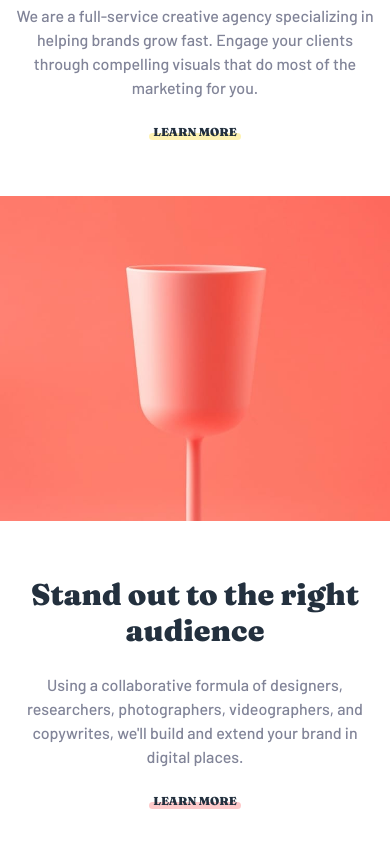
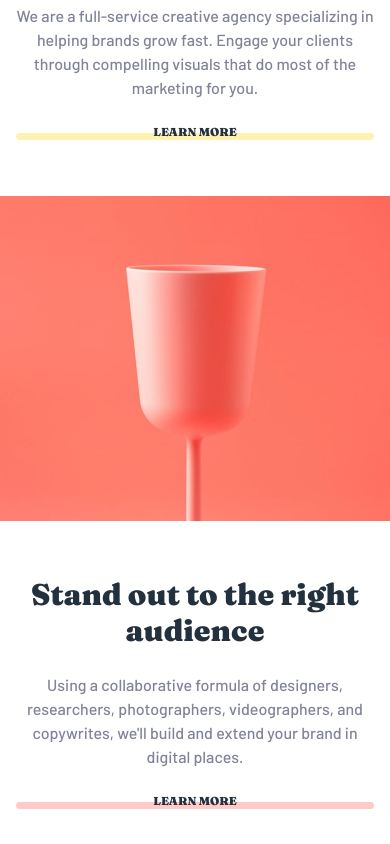
Before and after one commit to Keerk99/sunnyside, a React (Create React App) app: page / in a window 390 px wide. Shown: the part 1280-2124 px from the top of the page. Built offline with nearby package versions, Linux system fonts and the light colour scheme.

Commit message:
Testing mobile text 'Learn More' responsive

```diff
--- a/src/components/Main/index.jsx
+++ b/src/components/Main/index.jsx
@@ -24,7 +24,7 @@ export default function Main() {
                 brands grow fast. Engage your clients through compelling visuals
                 that do most of the marketing for you.
               </p>
-              <span className="relative w-fit px-2 font-fraunces font-black text-very-dark-desaturated-blue cursor-pointer after:content-[''] after:w-full after:absolute after:border-b-[10px] after:border-solid after:border-dark-yellow after:left-0 after:bottom-0 after:rounded-2xl after:-z-10 after:transition-colors after:ease-in after:duration-500 after:hover:border-yellow max-xl:text-sm max-xl:px-1 max-lg:text-xs max-lg:after:border-b-[7px] max-md:self-center max-md:text-[0.72rem] max-md:text-center max-md:w-auto">
+              <span className="relative w-fit px-2 font-fraunces font-black text-very-dark-desaturated-blue cursor-pointer after:content-[''] after:w-full after:absolute after:border-b-[10px] after:border-solid after:border-dark-yellow after:left-0 after:bottom-0 after:rounded-2xl after:-z-10 after:transition-colors after:ease-in after:duration-500 after:hover:border-yellow max-xl:text-sm max-xl:px-1 max-lg:text-xs max-lg:after:border-b-[7px]  max-md:text-[0.72rem] max-md:text-center max-md:w-auto">
                 LEARN MORE
               </span>
             </div>
@@ -51,7 +51,7 @@ export default function Main() {
                 photographers, videographers, and copywrites, we'll build and
                 extend your brand in digital places.
               </p>
-              <span className="relative w-fit px-2 font-fraunces font-black text-very-dark-desaturated-blue cursor-pointer after:content-[''] after:w-full after:absolute after:border-b-[10px] after:border-solid after:border-red-200 after:left-0 after:bottom-0 after:rounded-2xl after:-z-10 after:transition-colors after:ease-in after:duration-500 after:hover:border-red-400 max-xl:text-sm max-xl:px-1 max-lg:text-xs max-lg:after:border-b-[7px] max-md:self-center max-md:text-[0.72rem] max-md:text-center max-md:w-auto">
+              <span className="relative w-fit px-2 font-fraunces font-black text-very-dark-desaturated-blue cursor-pointer after:content-[''] after:w-full after:absolute after:border-b-[10px] after:border-solid after:border-red-200 after:left-0 after:bottom-0 after:rounded-2xl after:-z-10 after:transition-colors after:ease-in after:duration-500 after:hover:border-red-400 max-xl:text-sm max-xl:px-1 max-lg:text-xs max-lg:after:border-b-[7px]  max-md:text-[0.72rem] max-md:text-center max-md:w-auto">
                 LEARN MORE
               </span>
             </div>
```
